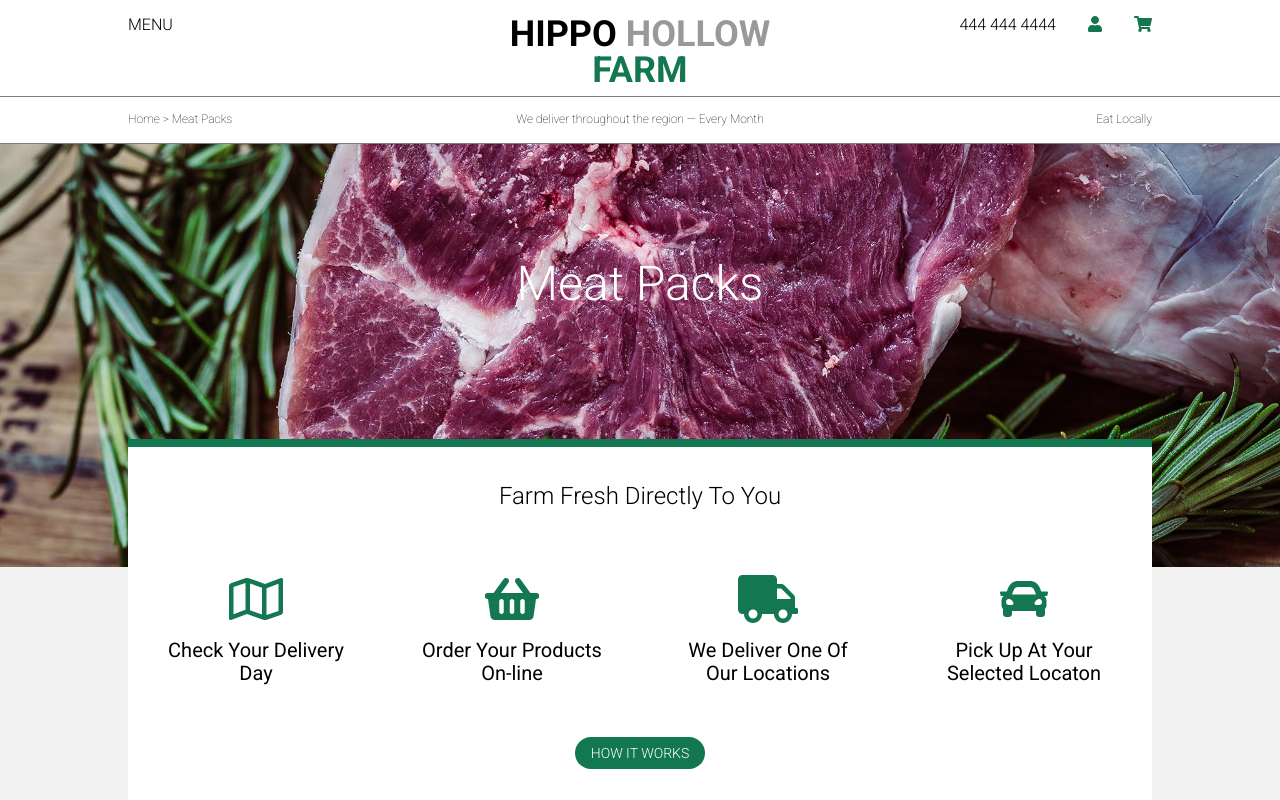
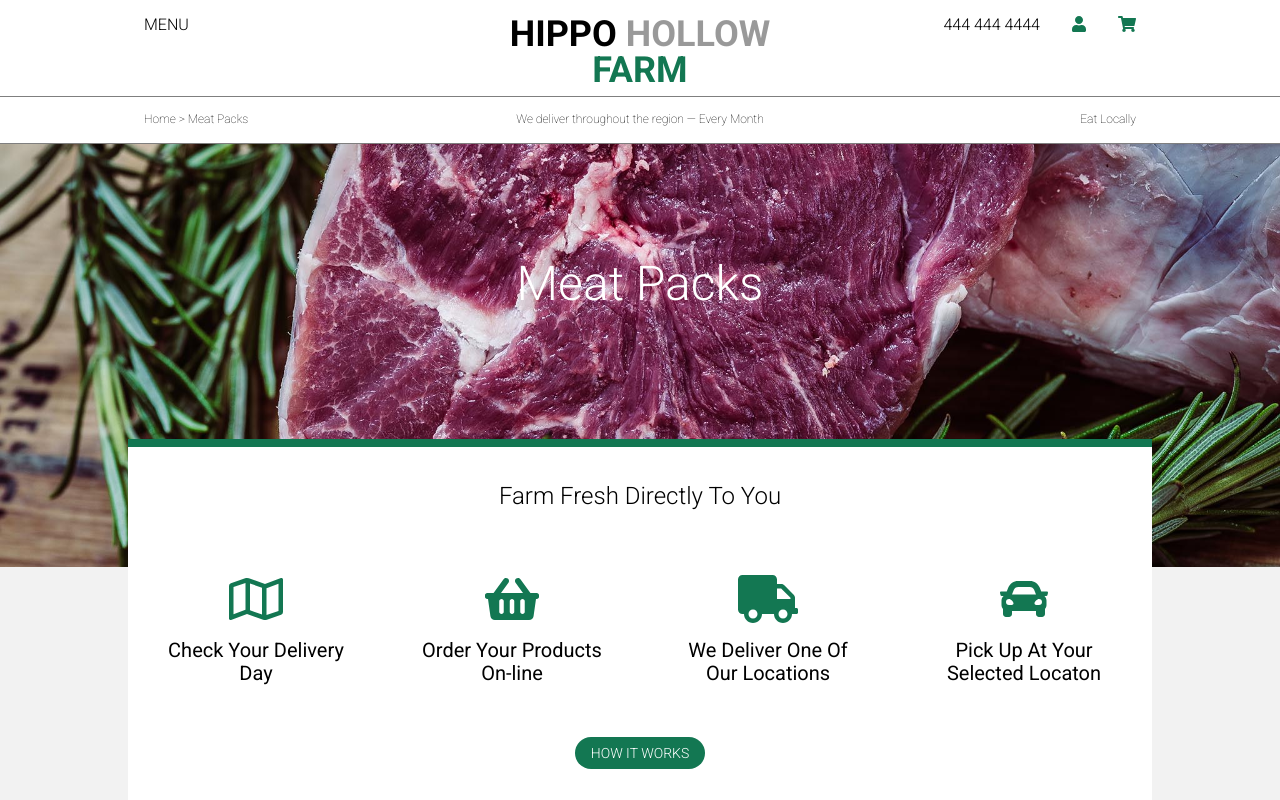
Before and after one commit to rwboyer/prototype-hippo-hollow, a plain HTML site: page index.html in a window 1280 px wide. Shown: the top 800 px of the page. Drawn offline with nearby package versions, Linux system fonts and the light colour scheme.

Commit message:
margins for header and footer

```diff
--- a/index.html
+++ b/index.html
@@ -14,7 +14,7 @@
   <header class="relative"><!-- hero and fixed -->
     <div class="fixed top-0 z-1 w-100 bg-white"> <!-- sticky header -->
       <div class="relative w-100 mw8 center pt3 pb2"> <!-- top part -->
-        <div class="relative flex"> <!-- menu -->
+        <div class="relative flex mh3"> <!-- menu -->
           <div class="menu-toggle dib w-third">
             <a class="link">
               <span class="fw3 ttu">Menu</span>
@@ -33,7 +33,7 @@
       </div>
       <div class="relative bt bb b--black-50 pv3"> <!-- bottom part -->
         <div class="relative w-100 mw8 center">
-          <div class="relative flex f7 fw1">
+          <div class="relative flex mh3 f7 fw1">
             <div class="dib w-25">
               Home > Meat Packs
             </div>
@@ -120,7 +120,7 @@
   <div class="bt b--dark-green bw3"></div>
   <footer class="bg-black-80 pt4 pb6">
     <div class="w-100 mw8 center">
-      <div class="flex flex-wrap">
+      <div class="flex flex-wrap mh3">
         <div class="dib db-ns w-100 w-third-ns white tc tl-ns">
           <h1 class="f3 fw7 ttu mt0 mb2 lh-solid">Hippo
             <span class="white-60">&nbsp;Hollow</span>
```
